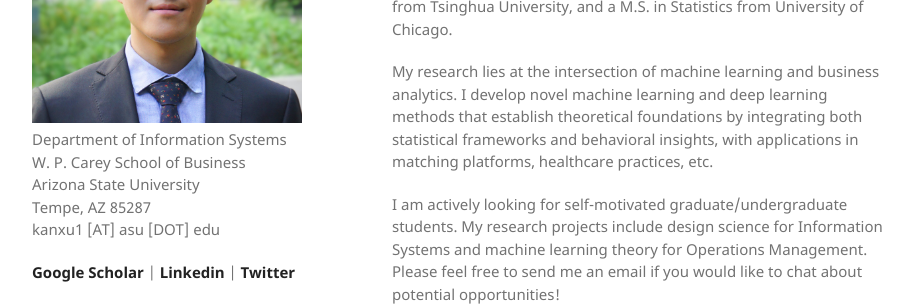
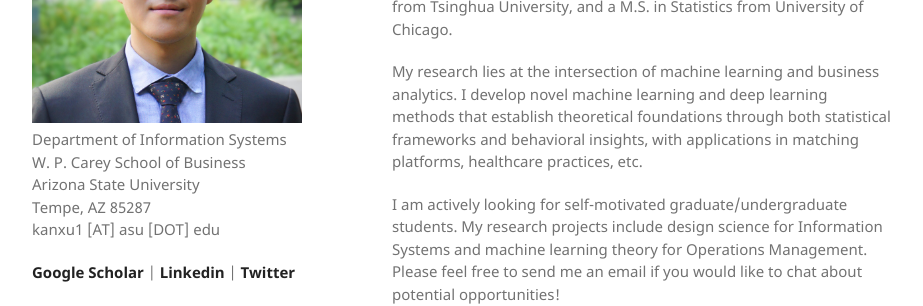
Before and after one commit to kanxu526/kanxu526.github.io, a Jekyll site: the page built from index.md, in a window 1280 px wide. Shown: the part 265-571 px from the top of the page, without its empty margins (178-1101 px from the left). Built offline with Jekyll 4.4.1, drawn with Linux system fonts in a browser that asks for light colours.

Commit message:
Update index.md

```diff
--- a/index.md
+++ b/index.md
@@ -11,7 +11,7 @@ layout: default
 
 <p>I am currently an Assistant Professor of Information Systems at <a href="https://wpcarey.asu.edu/">Arizona State University, W. P. Carey School of Business</a>. Previously, I completed my PhD degree from Department of Economics, University of Pennsylvania. I was fortunately advised by <a href="https://hamsabastani.github.io">Hamsa Bastani</a> from the Operations, Information, and Decisions Department, the Wharton School. I also received a B.S. in Mathematics and a B.A. in Economics from Tsinghua University, and a M.S. in Statistics from University of Chicago. </p>
 
-<p>My research lies at the intersection of machine learning and business analytics. I develop novel machine learning and deep learning methods that establish theoretical foundations by integrating both statistical frameworks and behavioral insights, with applications in matching platforms, healthcare practices, etc.</p>
+<p>My research lies at the intersection of machine learning and business analytics. I develop novel machine learning and deep learning methods that establish theoretical foundations through both statistical frameworks and behavioral insights, with applications in matching platforms, healthcare practices, etc.</p>
 
 <p>
 I am actively looking for self-motivated graduate/undergraduate students. My research projects include design science for Information Systems and machine learning theory for Operations Management. Please feel free to send me an email if you would like to chat about potential opportunities!
```
